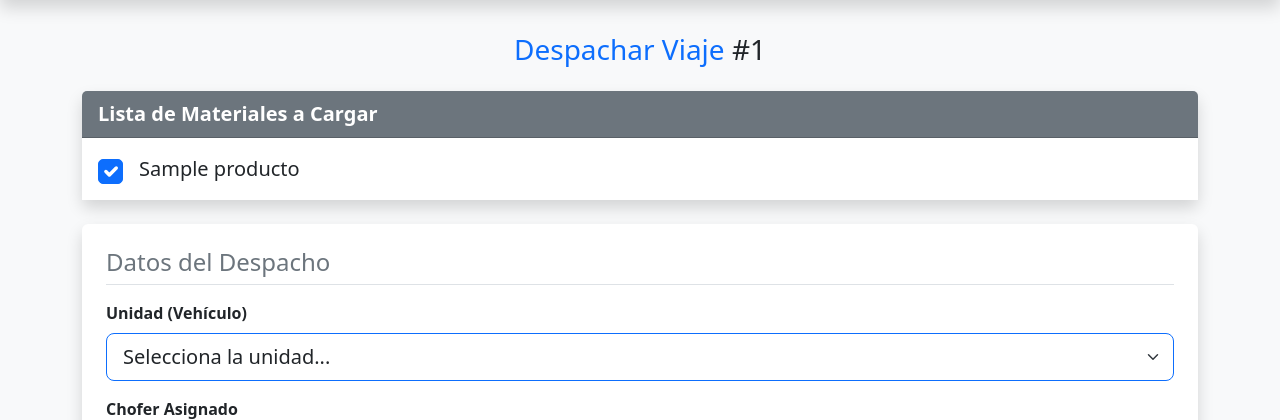
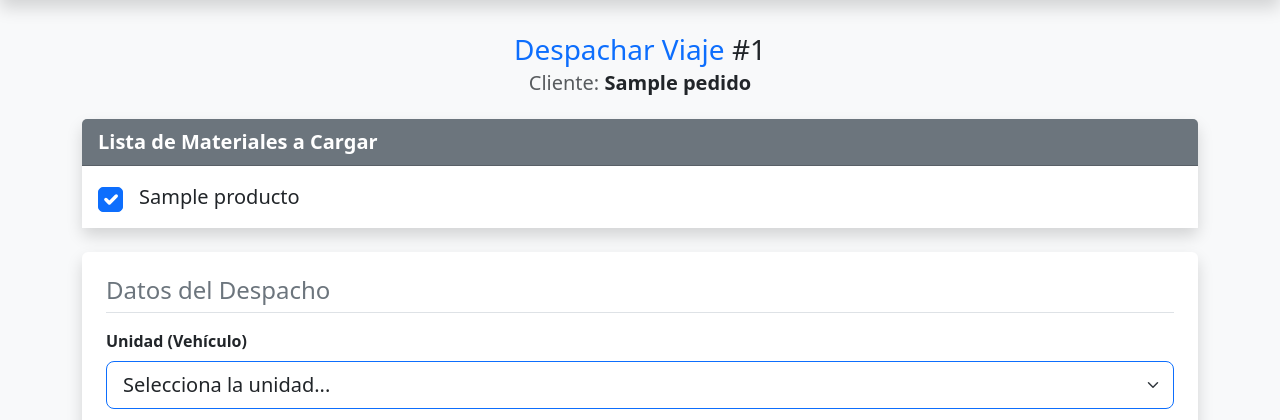
Before and after one commit to juanpablocx01-hue/bodega-laplaza, a Flask app: template templates/detalle.html in a window 1280 px wide. Shown: the part 66-486 px from the top of the page. Run offline with Flask 3, Linux system fonts and the light colour scheme; the visitor is signed in with stand-in values (Sample User, id 1); tables that the repository leaves empty or names only in its code hold one stand-in row (values such as "Sample post"); the template is opened without the code that fills it: most values are stand-ins (such as "Sample title", 1, 10 or a date in 2020).

Commit message:
Update detalle.html

```diff
--- a/templates/detalle.html
+++ b/templates/detalle.html
@@ -1,3 +1,4 @@
+
 <!DOCTYPE html>
 <html lang="es">
 <head>
@@ -28,7 +29,8 @@
     </nav>
 
     <div class="container mt-4 mb-5">
-        <h3 class="mb-4 text-primary text-center">Despachar Viaje <span class="text-dark">#{{ pedido.num_viaje }}</span></h3>
+        <h3 class="mb-1 text-primary text-center">Despachar Viaje <span class="text-dark">#{{ pedido.num_viaje }}</span></h3>
+        <h5 class="mb-4 text-center text-muted">Cliente: <span class="fw-bold text-dark">{{ pedido.cliente_nombre }}</span></h5>
 
         <form action="{{ url_for('procesar_salida') }}" method="POST" enctype="multipart/form-data">
             <input type="hidden" name="num_viaje" value="{{ pedido.num_viaje }}">
```
